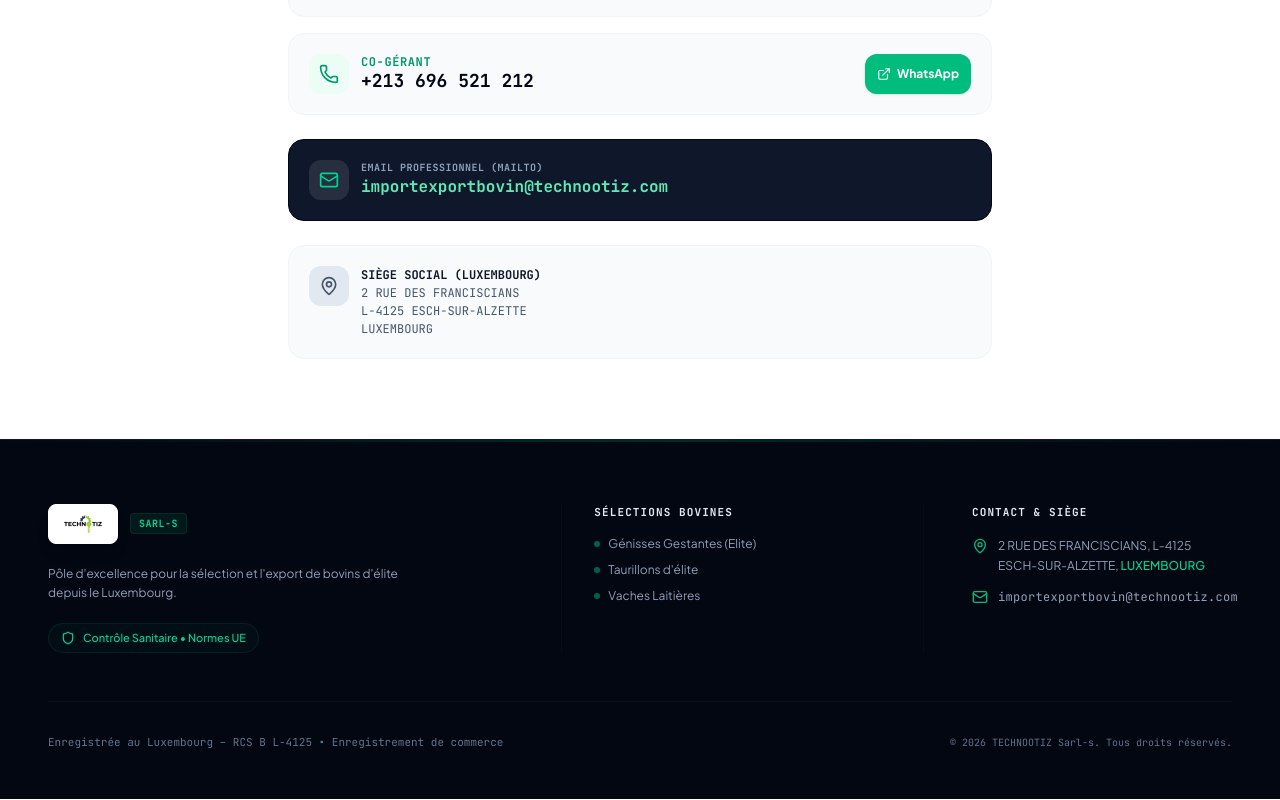
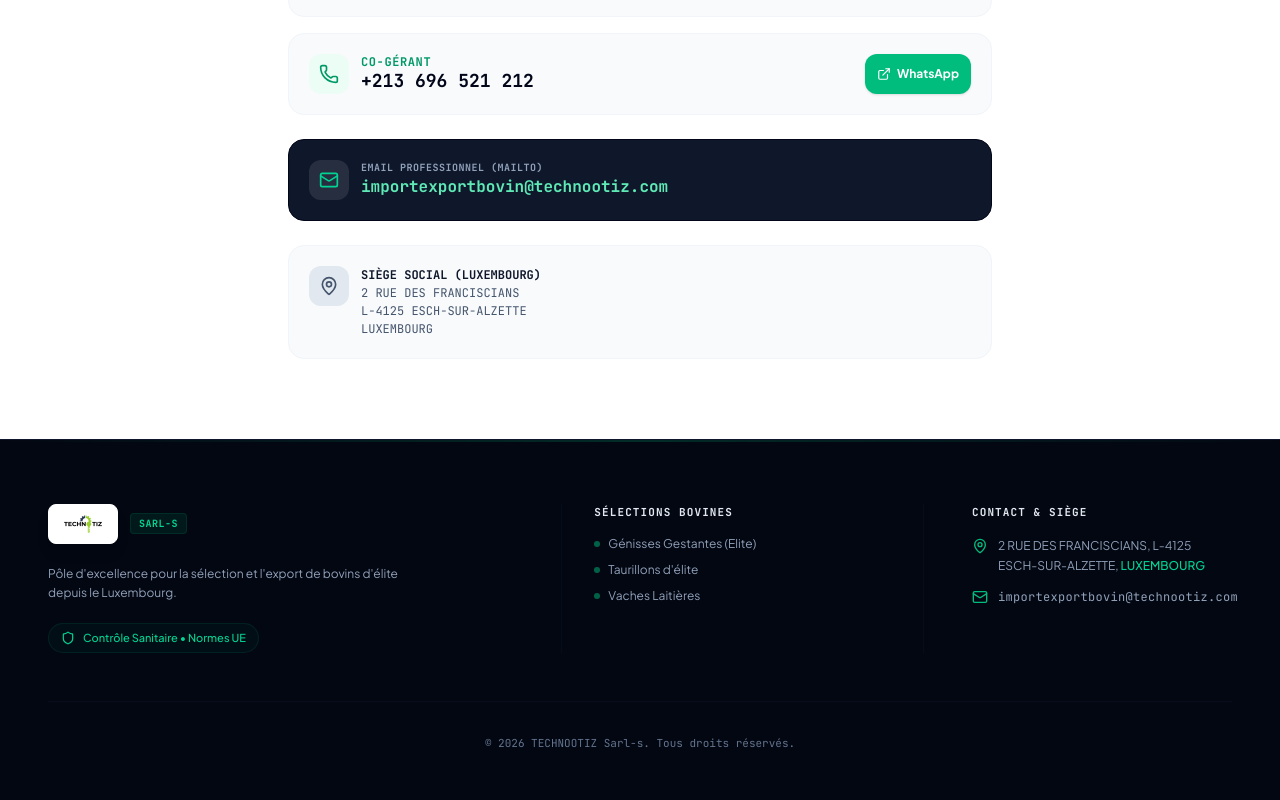
Before and after one commit to benammarhoussameddin/Bovin, a React (Vite) app: page / in a window 1280 px wide. Shown: the part 2312-3112 px from the top of the page. Built offline with nearby package versions, Linux system fonts and the light colour scheme.

Commit message:
style: improve footer layout and hero image rendering
Simplify the footer design to a centered copyright section and apply hardware-accelerated image rendering optimizations to the hero logo.

```diff
--- a/src/components/Footer.tsx
+++ b/src/components/Footer.tsx
@@ -96,16 +96,10 @@ export default function Footer({ lang }: FooterProps) {
 
         </div>
 
-        {/* Bottom Bar Details: Registration, Legal, Copyright */}
-        <div className={`pt-8 flex flex-col sm:flex-row items-center justify-between gap-4 text-[11px] text-slate-500 ${isRtl ? 'flex-row-reverse' : ''}`}>
-          <div className={isRtl ? 'text-right' : 'text-left'}>
-            <p className="font-mono text-slate-450 hover:text-slate-300 transition-colors">
-              {t.footerLegal} • <span className="text-slate-500">{isRtl ? 'منظمة قانوناً' : 'Enregistrement de commerce'}</span>
-            </p>
-          </div>
-
-          <div className="text-center sm:text-right">
-            <p className="text-slate-500 font-mono text-[10px]">
+        {/* Bottom Bar Details: Minimalist Copyright */}
+        <div className="pt-8 flex flex-col sm:flex-row items-center justify-center gap-4 text-[11px] text-slate-550 border-t border-slate-900/10">
+          <div className="text-center">
+            <p className="text-slate-500 font-mono text-[11px] select-none hover:text-slate-400 transition-colors duration-300">
               {t.footerCopyright}
             </p>
           </div>
--- a/src/components/Hero.tsx
+++ b/src/components/Hero.tsx
@@ -93,7 +93,8 @@ export default function Hero({ lang }: HeroProps) {
                 src={cowLogo}
                 alt="Logo Bovins TECHNOOTIZ"
                 referrerPolicy="no-referrer"
-                className="w-[88%] h-[88%] object-contain relative z-10 transition-transform duration-500 select-none pointer-events-none mix-blend-multiply"
+                style={{ imageRendering: 'high-quality' as any }}
+                className="w-[88%] h-[88%] object-contain relative z-10 transition-transform duration-500 select-none pointer-events-none mix-blend-multiply [image-rendering:-webkit-optimize-contrast]"
               />
             </div>
 
```
